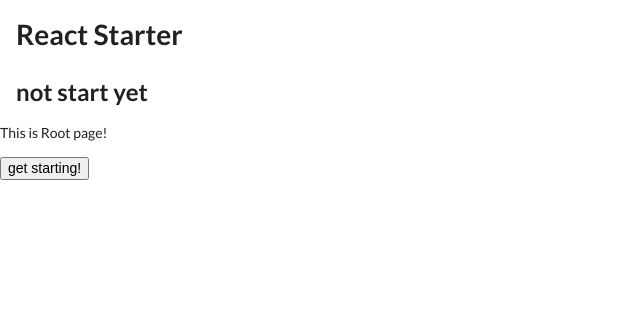
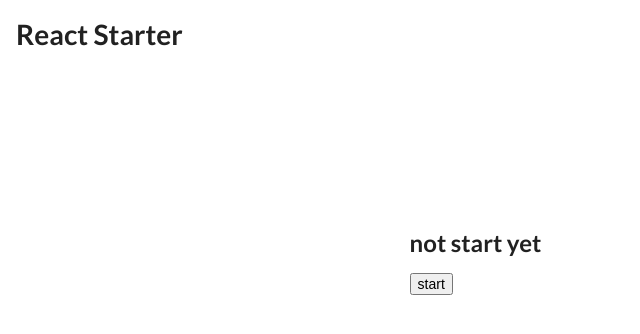
Before and after one commit to ksyunnnn/react-starter, a React (Create React App) app: page / in a window 1280 px wide. Shown: the top 334 px of the page, without its empty margins (0-640 px from the left). Built offline with nearby package versions, Linux system fonts and the light colour scheme.

Commit message:
ディレクトリ構成変更

```diff
--- a/src/App.js
+++ b/src/App.js
@@ -1,56 +1,20 @@
 import React, { Component } from 'react';
-import styled from "styled-components";
-import {HashRouter, Switch, BrowserRouter as Router, Route, Link} from "react-router-dom";
 
-const Header = styled.div`
-  padding: 2vh;
-`;
-
-const Root = () => {
-  return (
-    <p>This is Root page!</p>
-  );
-}
-
-const About = () => {
-  return (
-    <p>This is About page!</p>
-  );
-}
-
-const Contents = (props) => {
-    return (
-      <div className="content">
-        <Switch>
-          {[
-            {
-              path: '/',
-              component: Root,
-            },
-            {
-              path: '/about',
-              component: About,
-            },
-          ].map((v,i) => {
-            return <Route key={i} exact path={v.path} component={v.component} />;
-          })}
-        </Switch>
-        <button onClick={props.onClickButton}>get starting!</button>
-      </div>
-    );
-}
+import { Header, MainContainer } from './components/styled-components';
 
 class App extends Component {
   constructor(props) {
     super(props);
 
     this.state = {
-      sampleState: 'not start yet',
+      isToggleStart: true,
     };
   }
 
-  reactStart = value => {
-    this.setState({ sampleState: 'started!' });
+  reactStart = () => {
+    this.setState(prevState => ({
+     isToggleStart: !prevState.isToggleStart
+   }));
   };
   render() {
     return (
@@ -58,9 +22,11 @@
         <Header className="App-header">
 
           <h1 className="App-title">React Starter</h1>
-          <h2>{this.state.sampleState}</h2>
         </Header>
-        <Contents onClickButton={this.reactStart} />
+        <MainContainer>
+          <h2>{this.state.isToggleStart?'not start yet':'start!!!!!!'}</h2>
+          <button onClick={this.reactStart}>{this.state.isToggleStart?'start':'stop'}</button>
+        </MainContainer>
       </div>
     );
   }
--- /dev/null
+++ b/src/components/styled-components.js
@@ -0,0 +1,18 @@
+import styled from "styled-components";
+import { Colors } from "../variables";
+import { media } from '../helpers/media-query';
+
+export const Header = styled.div`
+  padding: 2vh;
+  ${media.phone`
+    padding: 2vh 16px;
+    background: ${Colors.red};
+  `}
+`;
+export const MainContainer = styled.div`
+  padding: 20vh 32vw;
+  ${media.phone`
+    padding: 20vh 16px;
+    background: ${Colors.red};
+  `}
+`;
--- /dev/null
+++ b/src/helpers/media-query.js
@@ -0,0 +1,43 @@
+import { css } from 'styled-components';
+
+const sizes = {
+  giant: 1170,
+  desktop: 1024,
+  tablet: 768,
+  phone: 480,
+};
+
+// iterate through the sizes and create a media template
+export const media = Object.keys(sizes).reduce((_accumulator, label) => {
+  // use em in breakpoints to work properly cross-browser and support users
+  // changing their browsers font-size: https://zellwk.com/blog/media-query-units/
+  const accumulator = Object.assign({}, _accumulator);
+  const emSize = sizes[label] / 16;
+  accumulator[label] = (...args) => css`
+    @media (max-width: ${emSize}em) {
+      ${css(...args)};
+    }
+  `;
+  return accumulator;
+}, {});
+
+// iterate through the sizes and create a media template
+export const mediaMin = Object.keys(sizes).reduce((_accumulator, label) => {
+  // use em in breakpoints to work properly cross-browser and support users
+  // changing their browsers font-size: https://zellwk.com/blog/media-query-units/
+  const accumulator = Object.assign({}, _accumulator);
+  const emSize = sizes[label] / 16;
+  accumulator[label] = (...args) => css`
+    @media (min-width: ${emSize}em) {
+      ${css(...args)};
+    }
+  `;
+  return accumulator;
+}, {});
+
+export const isMobileWindow = () => window && window.innerWidth <= sizes.phone;
+
+export const isTabletWindow = () =>
+  window && window.innerWidth >= sizes.phone && window.innerWidth <= sizes.desktop;
+
+export const isPcWindow = () => window && window.innerWidth >= sizes.desktop;
--- /dev/null
+++ b/src/variables/colors.jsx
@@ -0,0 +1,5 @@
+export default {
+  red: '#B33D44',
+  redDark: '#7e001d',
+  redLight: '#ea6d6f',
+}
--- /dev/null
+++ b/src/variables/index.js
@@ -0,0 +1 @@
+export { default as Colors } from './colors';
```
Also changed, not shown: 1 other file (tests, documents, lock files or other folders).
